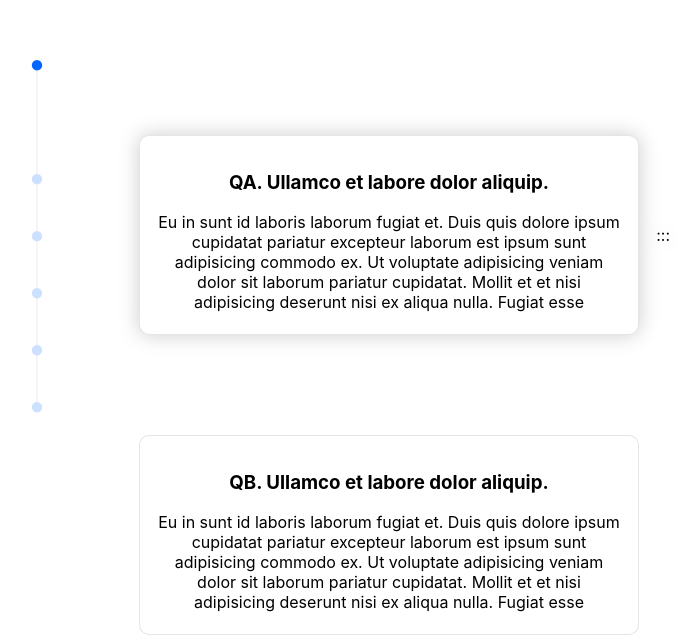
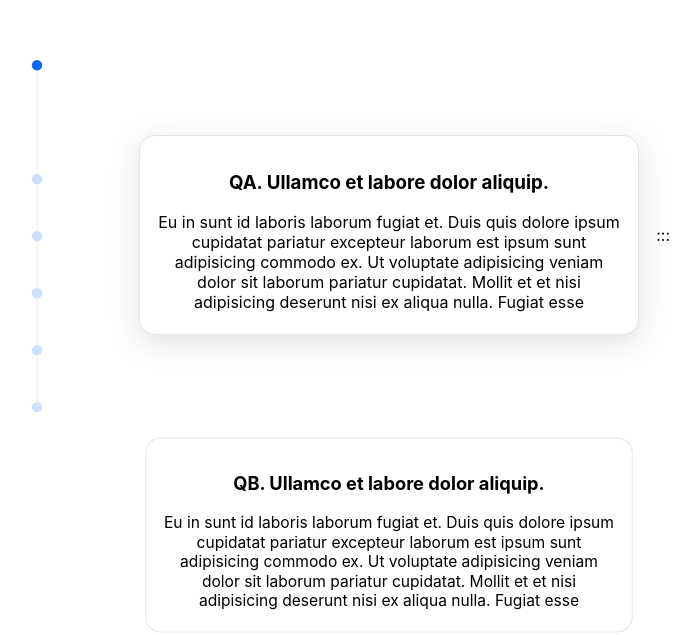
Before and after one commit to unknownpgr/interaction-slide, a React (Create React App) app in the folder src/: page / in a window 1280 px wide. Shown: the part 165-800 px from the top of the page, without its empty margins (251-951 px from the left). Built offline with nearby package versions, Linux system fonts and the light colour scheme.

Commit message:
Update card design

```diff
--- a/src/src/components/CardInteraction/Card/Card.js
+++ b/src/src/components/CardInteraction/Card/Card.js
@@ -6,15 +6,17 @@ export default function Card({ msg, position, focused, dragged, onHandle, isGhos
   let style = {};
   if (isGhost) {
     style = { transform: `translate(-105%, -50%)` };
-    style.filter = 'drop-shadow(0 0 10px rgba(0, 0, 0, 0.2))';
+    style.boxShadow = 'rgba(0, 0, 0, 0.15) 1.95px 1.95px 2.6px';
   } else {
     style = { transform: `translate(-50%, -50%) translateY(${position * 300}px)` };
     if (focused) {
       if (dragged) {
         style.opacity = '0';
       } else {
-        style.filter = 'drop-shadow(0 0 10px rgba(0, 0, 0, 0.2))';
+        style.boxShadow = 'rgba(100, 100, 111, 0.2) 0px 7px 29px 0px';
       }
+    } else {
+      style.transform += ' scale(0.975)';
     }
   }
 
--- a/src/src/components/CardInteraction/Card/Card.scss
+++ b/src/src/components/CardInteraction/Card/Card.scss
@@ -11,9 +11,8 @@
   background-color: #fff;
 
   padding: 1rem;
-  border-radius: 10px;
+  border-radius: 16px;
   box-sizing: border-box;
-  transition-duration: 0.5s;
 
   border: solid 0.1px rgba(0, 0, 0, 0.1);
 
```
